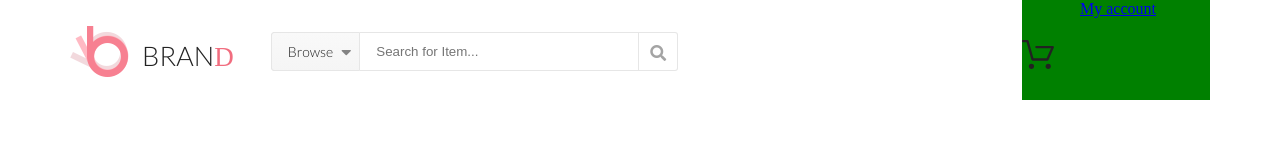
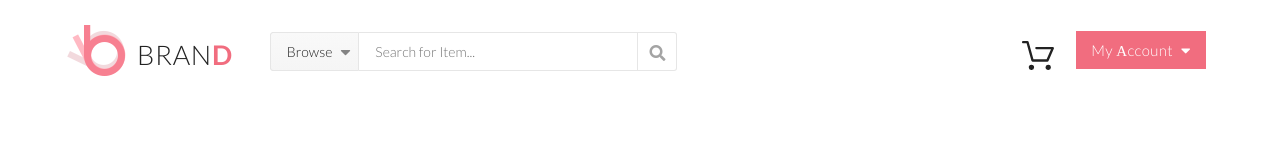
Before and after one commit to zhgromov/study, a website: page src/index.html in a window 1280 px wide. Drawn offline with Linux system fonts and the light colour scheme.

Commit message:
header+cart

```diff
--- a/src/index.html
+++ b/src/index.html
@@ -16,8 +16,8 @@
     <header class="header">
         <div class="header-block">
             <div class="header-left">
-                <a href="#" class="logo-img"><img src="./img/header/logo.png" alt="brand logo""></a>
-                <a href="#" class="logo-text">bran<span>d</span></a>
+                <a href="index.html" class="logo-img"><img src="./img/header/logo.png" alt="brand logo""></a>
+                <a href="index.html" class="logo-text">bran<span>d</span></a>
                 <div class="search-container">
                     <div class="browse-button"><span>Browse</span>
                         <i class="fas fa-caret-down"></i>
@@ -33,7 +33,8 @@
                     <img src="./img/header/cart.svg">
                 </a>
                 <a href="#" class="account-button">
-                    My account
+                    My Аccount
+                    <i class="fas fa-caret-down"></i>
                 </a>
 
             </div>
--- a/src/sass/__header.sass
+++ b/src/sass/__header.sass
@@ -16,22 +16,24 @@
       .logo-img
         width: 59px
         height: 51px
-        margin-top: 26px
+        margin-top: 25px
+        margin-left: -3px
         text-decoration: none
       .logo-text
         color: #222222
         font-family: Lato
         font-size: 27px
         font-weight: 300
-        line-height: 32px
+        line-height: 16px
+        letter-spacing: 0.68px
         text-transform: uppercase
-        margin-top: 40px
-        margin-left: 13px
+        margin-top: 47px
+        margin-left: 11px
         text-decoration: none
         span
            color: #f16d7f
-           font-family: Lato - Black
-           font-weight: 400
+           font-family: Lato
+           font-weight: 600
       .search-container
         display: flex
         .browse-button
@@ -57,7 +59,7 @@
             font-size: 14px
             font-weight: 300
             line-height: 32px
-            transition: 0.7s
+            transition: 0.5s
             &:hover
               color: #f16d7f
             &:hover + .fa-caret-down
@@ -74,6 +76,11 @@
           border-bottom: 1px solid #e6e6e6
           background-color: #ffffff
           input
+            color: #a4a4a4
+            font-family: Lato
+            font-size: 14px
+            font-weight: 300
+            line-height: 32px
             outline: none
             border: none
             width: 100%
@@ -87,14 +94,36 @@
             transition: 0.7s
             &:hover
               color: #f16d7f
-
-
     .header-right
       display: flex
+      align-items: center
       width: 188px
-      background-color: green
       .cart-img
-        margin-top: 40px
-        margin-right: 26px
+        margin-top: 15px
+        margin-right: 22px
       .account-button
-        margin:
+        display: flex
+        height: 36px
+        width: 128px
+        align-items: center
+        justify-content: center
+        // margin-left: 2px
+        // padding-left: 10px
+        margin-right: -13px
+        background-color: #f16d7f
+        color: #ffffff
+        text-decoration: none
+        font-family: Lato
+        font-size: 15px
+        font-weight: 200
+        line-height: 32px
+        letter-spacing: 0.38px
+        border: 1px solid #f16d7f
+        transition: 0.7s
+        &:hover
+          background-color: #ffffff
+          color: #f16d7f
+        .fa-caret-down
+          display: flex
+          margin-left: 8px
+          // margin-right: 8px
```
Also changed, not shown: src/css/style.css, src/img/header/cart2.png (added), src/img/header/cart2.svg (added), 1 other file.
